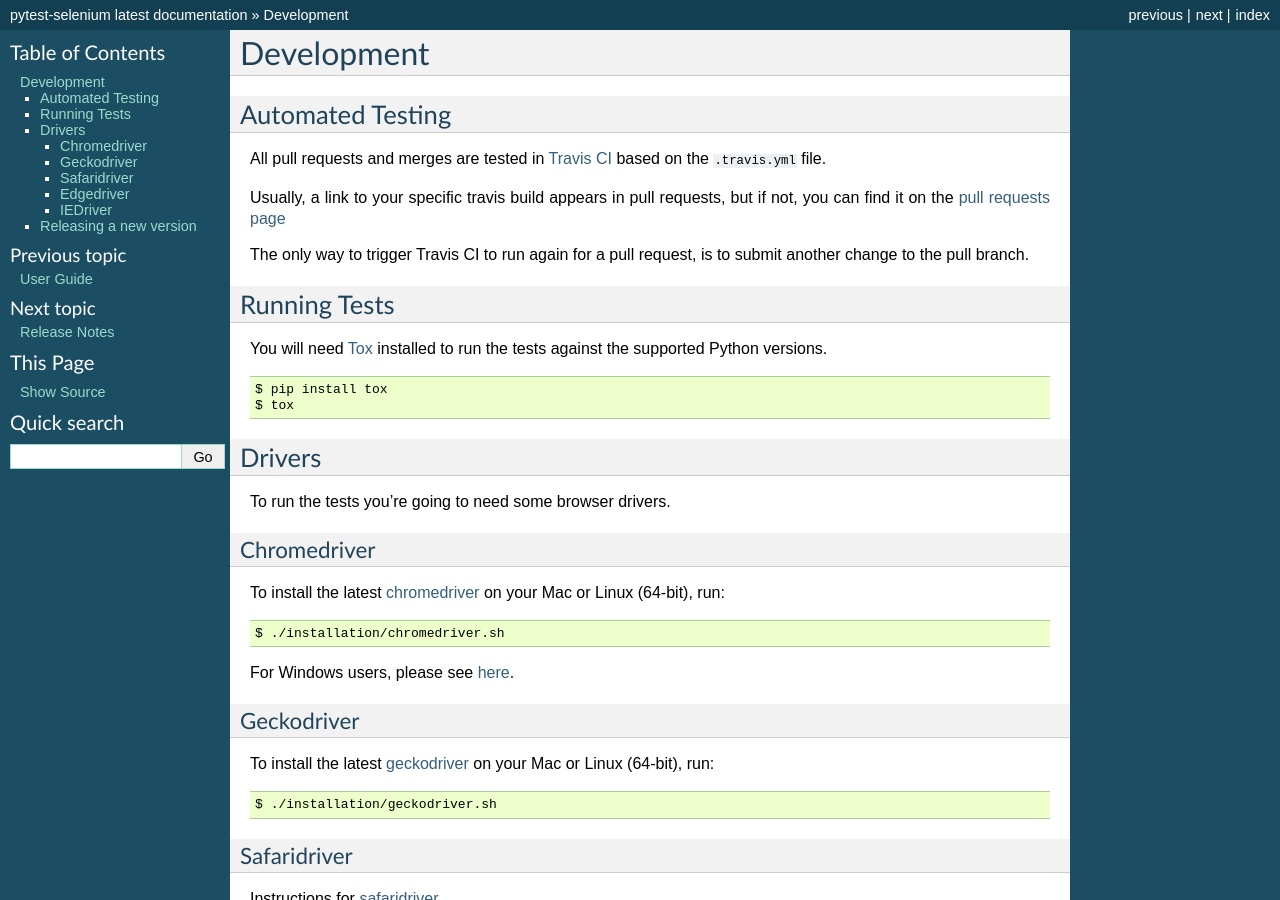
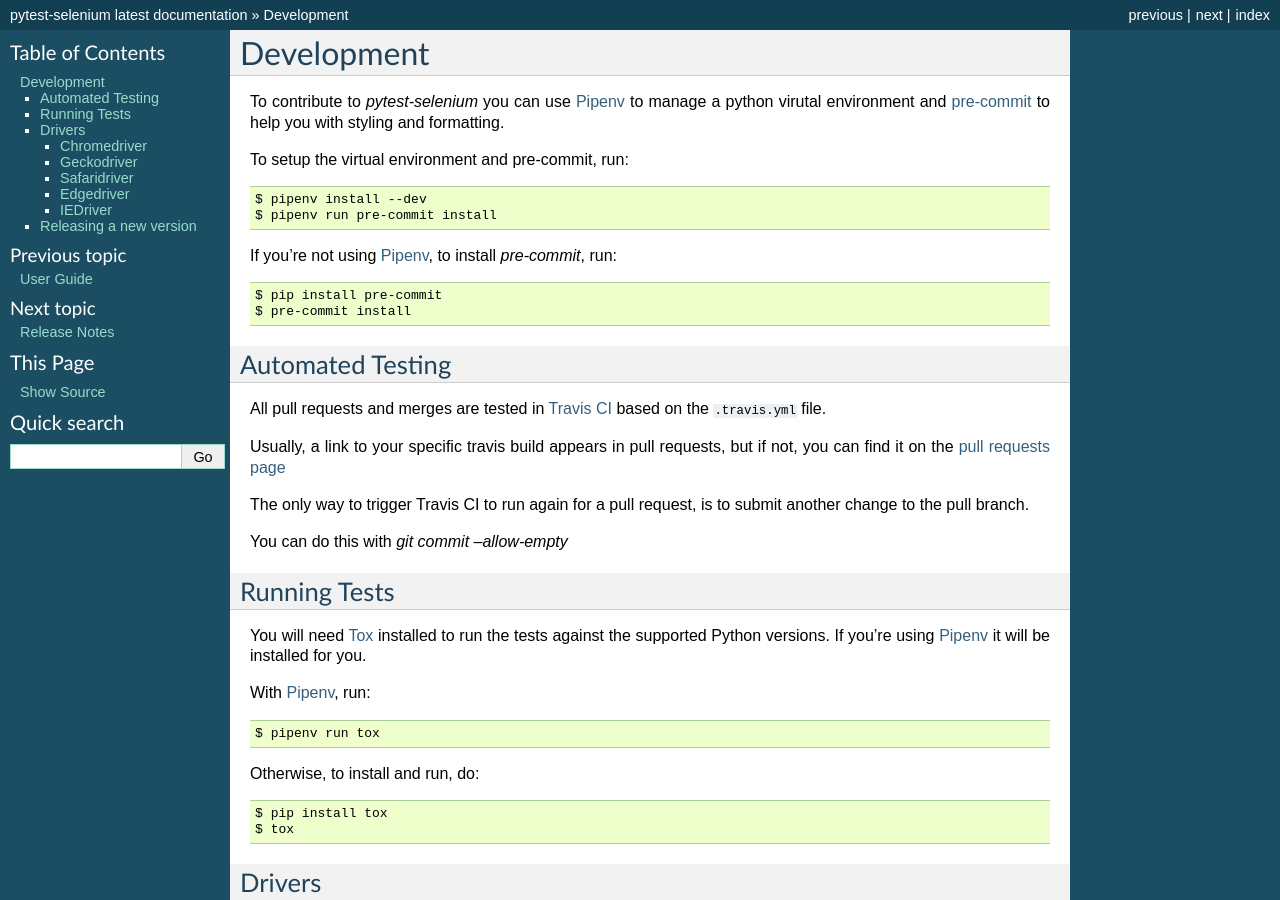
Before and after one commit to pytest-dev/pytest-selenium, a Sphinx documentation site: the page built from docs/development.rst, in a window 1280 px wide and 900 px high. Built offline with Sphinx 7.4.7, drawn with Linux system fonts in a browser that asks for light colours.

Commit message:
Cleanup and docs

```diff
--- a/docs/development.rst
+++ b/docs/development.rst
@@ -1,5 +1,24 @@
 Development
 ===========
+
+To contribute to `pytest-selenium` you can use `Pipenv`_ to manage
+a python virutal environment and `pre-commit <https://pre-commit.com/>`_ to help you with
+styling and formatting.
+
+To setup the virtual environment and pre-commit, run:
+
+.. code-block:: bash
+
+  $ pipenv install --dev
+  $ pipenv run pre-commit install
+
+If you're not using `Pipenv`_, to install `pre-commit`, run:
+
+.. code-block:: bash
+
+  $ pip install pre-commit
+  $ pre-commit install
+
 
 Automated Testing
 -----------------
@@ -14,11 +33,22 @@
 The only way to trigger Travis CI to run again for a pull request, is to submit
 another change to the pull branch.
 
+You can do this with `git commit --allow-empty`
+
 Running Tests
 -------------
 
 You will need `Tox <http://tox.testrun.org/>`_ installed to run the tests
-against the supported Python versions.
+against the supported Python versions. If you're using `Pipenv`_ it will be
+installed for you.
+
+With `Pipenv`_, run:
+
+.. code-block:: bash
+
+  $ pipenv run tox
+
+Otherwise, to install and run, do:
 
 .. code-block:: bash
 
@@ -74,3 +104,5 @@
 6. Tag the release with the new release version (``git tag v<new tag>``)
 7. Push the tag (``git push upstream --tags``)
 8. Done. You can monitor the progress on `Travis <https://travis-ci.org/pytest-dev/pytest-selenium/>`_
+
+.. _Pipenv: https://docs.pipenv.org/en/latest/
```
Also changed, not shown: .travis.yml, 1 other file.
